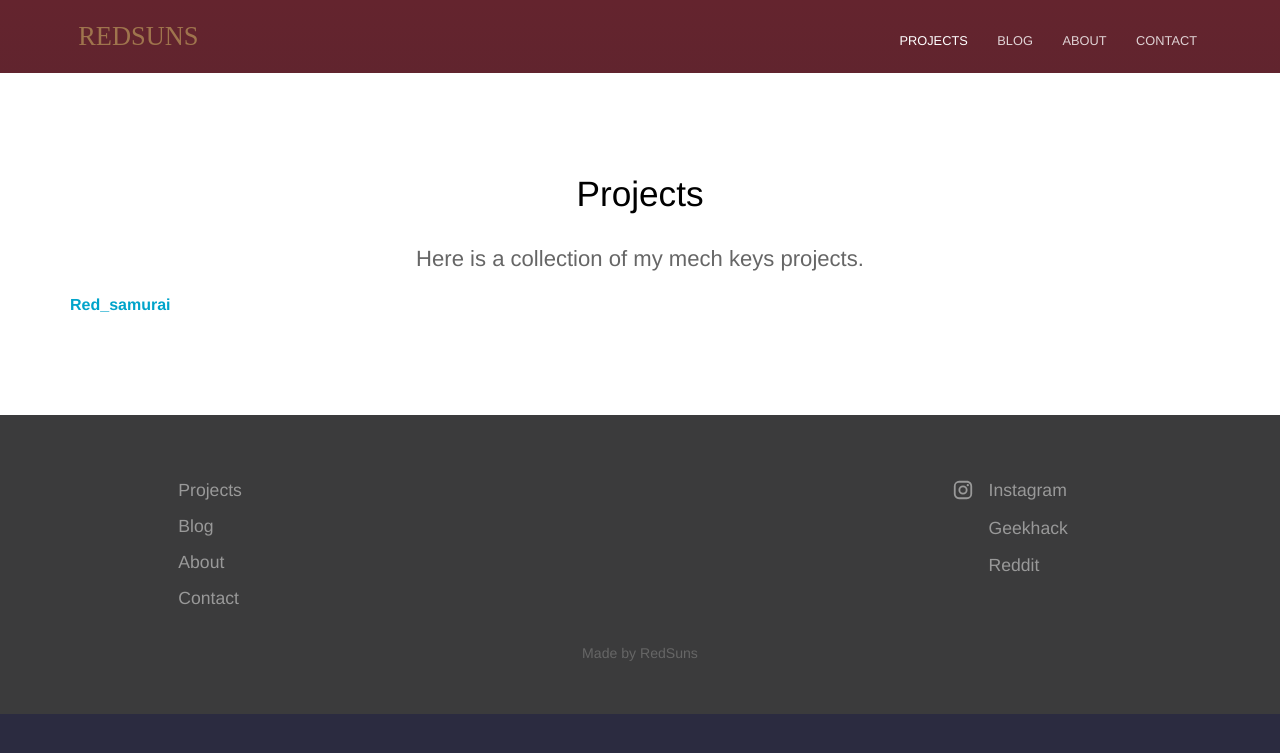
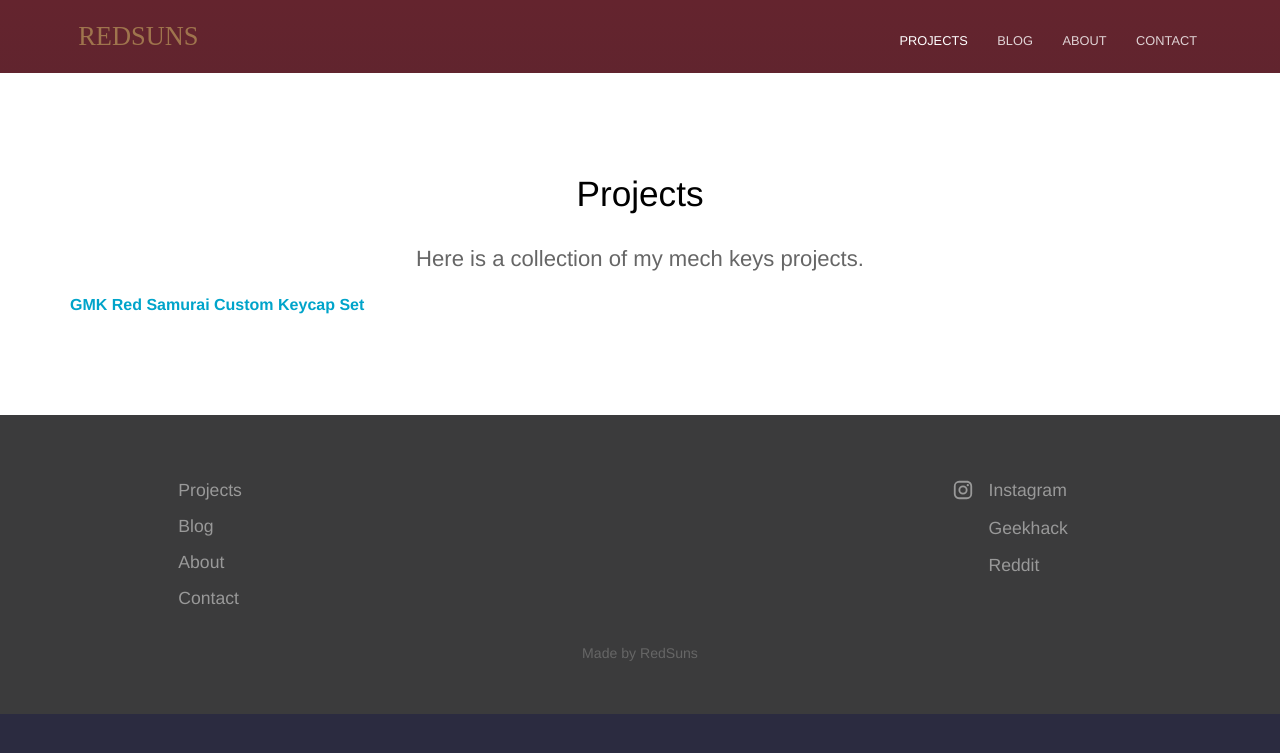
Before and after one commit to RedSunsRMK/redsunsrmk.github.io, a Jekyll site: the page built from projects.html, in a window 1280 px wide. Shown: the top 753 px of the page. Built offline with Jekyll 4.4.1, drawn with Linux system fonts in a browser that asks for light colours.

Commit message:
Update red_samurai.html

```diff
--- a/_projects/red_samurai.html
+++ b/_projects/red_samurai.html
@@ -1,5 +1,6 @@
 ---
 layout: default
+title: GMK Red Samurai Custom Keycap Set
 description: A Samurai-themed Custom Keycap Set.
 ---
 <section class="hero">
```
